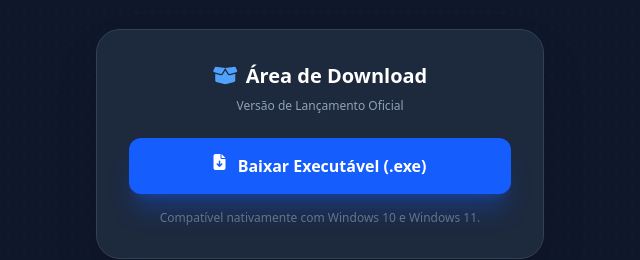
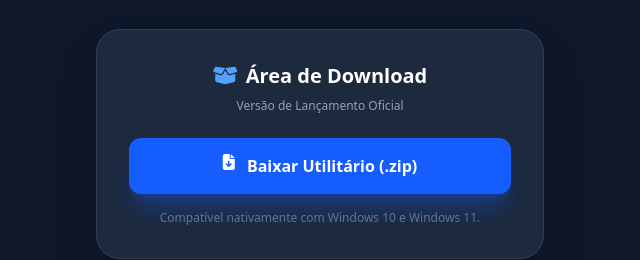
Before and after one commit to brunoguns17/FerramentaSLP, a website: page index.html in a window 1280 px wide. Shown: the part 1480-1740 px from the top of the page, 320-960 px from the left. Drawn offline with nearby package versions, Linux system fonts and the light colour scheme.

Commit message:
Atualiza código HTML e adiciona arquivo zip

```diff
--- a/index.html
+++ b/index.html
@@ -4,9 +4,7 @@
     <meta charset="UTF-8">
     <meta name="viewport" content="width=device-width, initial-scale=1.0">
     <title>EngTool - Ferramenta Avançada para Engenharia Civil</title>
-    <!-- Tailwind CSS v4 para um design moderno e de altíssima qualidade -->
     <script src="https://cdn.jsdelivr.net/npm/@tailwindcss/browser@4"></script>
-    <!-- Biblioteca de Ícones FontAwesome -->
     <link rel="stylesheet" href="https://cdnjs.cloudflare.com/ajax/libs/font-awesome/6.4.0/css/all.min.css">
     <style>
         html { scroll-behavior: smooth; }
@@ -14,7 +12,6 @@
 </head>
 <body class="bg-slate-50 font-sans text-slate-800 antialiased">
 
-    <!-- NAV BAR / CABEÇALHO -->
     <nav class="bg-white/80 backdrop-blur-md shadow-xs sticky top-0 z-50 border-b border-slate-100">
         <div class="max-w-6xl mx-auto px-4 py-4 flex justify-between items-center">
             <div class="flex items-center space-x-2 font-bold text-xl text-blue-600">
@@ -27,7 +24,6 @@
         </div>
     </nav>
 
-    <!-- HERO SECTION (Dobra Principal) -->
     <header class="max-w-6xl mx-auto px-4 py-16 md:py-24 grid md:grid-cols-2 gap-12 items-center">
         <div>
             <span class="bg-blue-50 text-blue-700 text-xs font-bold px-3 py-1 rounded-full uppercase tracking-wider border border-blue-100">
@@ -50,14 +46,11 @@
             </div>
         </div>
 
-        <!-- Tela de Demonstração / Visual do Software (Com clique para expandir) -->
         <div class="bg-white p-2 rounded-2xl shadow-xl border border-slate-200/60">
-            <!-- 📷 Mude 'print_software.png' para o nome real e extensão da sua imagem se necessário -->
             <img src="Captura de tela 2026-05-20 164019.png" alt="Interface do Software EngTool" onclick="expandirImagem(this)" class="w-full rounded-xl object-cover aspect-video border border-slate-100 block cursor-zoom-in hover:opacity-95 transition-all">
         </div>
     </header>
 
-    <!-- SEÇÃO DE RECURSOS / DIFERENCIAIS -->
     <section id="recursos" class="bg-white border-y border-slate-200/60 py-20">
         <div class="max-w-6xl mx-auto px-4">
             <div class="text-center max-w-2xl mx-auto mb-16">
@@ -66,7 +59,6 @@
             </div>
 
             <div class="grid md:grid-cols-3 gap-8">
-                <!-- Card 1 -->
                 <div class="bg-slate-50 p-8 rounded-2xl border border-slate-200/50 hover:border-blue-200 transition-all">
                     <div class="bg-blue-600 text-white w-12 h-12 rounded-xl flex items-center justify-center text-xl font-bold mb-6 shadow-md shadow-blue-500/10">
                         <i class="fa-solid fa-gauge-high"></i>
@@ -74,7 +66,6 @@
                     <h3 class="text-xl font-bold text-slate-900 mb-3">Sem Travamentos</h3>
                     <p class="text-slate-600 leading-relaxed text-sm">Por ser um executável compilado nativamente, processa grandes volumes de dados de engenharia sem lentidão.</p>
                 </div>
-                <!-- Card 2 -->
                 <div class="bg-slate-50 p-8 rounded-2xl border border-slate-200/50 hover:border-blue-200 transition-all">
                     <div class="bg-blue-600 text-white w-12 h-12 rounded-xl flex items-center justify-center text-xl font-bold mb-6 shadow-md shadow-blue-500/10">
                         <i class="fa-solid fa-file-shield"></i>
@@ -82,7 +73,6 @@
                     <h3 class="text-xl font-bold text-slate-900 mb-3">Conformidade Técnico-Normativa</h3>
                     <p class="text-slate-600 leading-relaxed text-sm">Estrutura lógica desenvolvida em total conformidade com os critérios normativos e fórmulas técnicas oficiais.</p>
                 </div>
-                <!-- Card 3 -->
                 <div class="bg-slate-50 p-8 rounded-2xl border border-slate-200/50 hover:border-blue-200 transition-all">
                     <div class="bg-blue-600 text-white w-12 h-12 rounded-xl flex items-center justify-center text-xl font-bold mb-6 shadow-md shadow-blue-500/10">
                         <i class="fa-solid fa-circle-check"></i>
@@ -94,7 +84,6 @@
         </div>
     </section>
 
-    <!-- SEÇÃO CENTRAL DE DOWNLOAD DIRETO -->
     <section id="download" class="bg-slate-900 text-white py-20 relative overflow-hidden">
         <div class="absolute inset-0 bg-[radial-gradient(#1e3a8a_1px,transparent_1px)] [background-size:16px_16px] opacity-20"></div>
         <div class="max-w-4xl mx-auto px-4 text-center relative z-10">
@@ -108,8 +97,8 @@
                 </h3>
                 <p class="text-xs text-slate-400 mb-6">Versão de Lançamento Oficial</p>
 
-                <a href="FerramentaSLP/app.exe" download="ferramenta_engenharia.exe" class="w-full block bg-blue-600 hover:bg-blue-700 text-white font-bold py-4 rounded-xl transition-all shadow-xl shadow-blue-600/30 mb-4 text-center">
-                    <i class="fa-solid fa-file-arrow-down mr-2 animate-bounce"></i> Baixar Executável (.exe)
+                <a href="FerramentaSLP/app.rar" download="ferramenta_engenharia.zip" class="w-full block bg-blue-600 hover:bg-blue-700 text-white font-bold py-4 rounded-xl transition-all shadow-xl shadow-blue-600/30 mb-4 text-center">
+                    <i class="fa-solid fa-file-arrow-down mr-2 animate-bounce"></i> Baixar Utilitário (.zip)
                 </a>
 
                 <p class="text-xs text-slate-500">Compatível nativamente com Windows 10 e Windows 11.</p>
@@ -125,7 +114,6 @@
         </div>
     </section>
 
-    <!-- SEÇÃO: CONTATO / FEEDBACK -->
     <section id="contato" class="max-w-4xl mx-auto px-4 py-20">
         <div class="text-center max-w-2xl mx-auto mb-12">
             <h2 class="text-3xl font-bold text-slate-900 tracking-tight">Fale com o Desenvolvedor</h2>
@@ -133,23 +121,19 @@
         </div>
 
         <div class="grid md:grid-cols-5 gap-8 items-start">
-            <!-- Coluna 1: Opção Rápida (mailto) -->
             <div class="md:col-span-2 bg-blue-50 border border-blue-100 rounded-2xl p-6">
                 <h3 class="text-base font-bold text-slate-900 mb-2">Contato Direto</h3>
                 <p class="text-xs text-slate-600 mb-6 leading-relaxed">Se preferir usar seu próprio aplicativo de e-mail (Outlook, Gmail, Mail do iPhone), clique no botão abaixo:</p>
 
-                <!-- ✉️ AJUSTE AQUI: Mude para o seu e-mail real -->
                 <a href="mailto:seu-email@dominio.com?subject=Feedback%20Ferramenta%20EngTool" class="w-full inline-flex items-center justify-center space-x-2 bg-white hover:bg-slate-100 border border-slate-200 text-slate-800 font-semibold py-3 px-4 rounded-xl text-xs transition-all shadow-xs">
                     <i class="fa-solid fa-envelope text-blue-600 text-sm"></i>
                     <span>Enviar E-mail Direto</span>
                 </a>
             </div>
 
-            <!-- Coluna 2: Formulário Integrado -->
             <div class="md:col-span-3 bg-white border border-slate-200/80 rounded-2xl p-6 shadow-xs">
                 <h3 class="text-base font-bold text-slate-900 mb-4">Enviar Mensagem pelo Site</h3>
 
-                <!-- 🛠️ COMO ATIVAR O FORMULÁRIO: Substitua o 'SEU_ID_DO_FORMSPREE' abaixo pelo seu ID do Formspree -->
                 <form class="space-y-4 text-xs">
                     <div>
                         <label class="block text-slate-700 font-medium mb-1">Seu Nome</label>
@@ -171,7 +155,6 @@
         </div>
     </section>
 
-    <!-- SOBRE O DESENVOLVEDOR -->
     <section class="max-w-4xl mx-auto px-4 py-10 text-center border-t border-slate-200/60">
         <div class="inline-flex bg-blue-50 text-blue-600 border border-blue-100 w-16 h-16 rounded-full mb-4 items-center justify-center shadow-xs">
             <i class="fa-solid fa-laptop-code text-2xl"></i>
@@ -182,7 +165,6 @@
         </p>
     </section>
 
-    <!-- RODAPÉ (FOOTER) -->
     <footer class="bg-slate-950 text-slate-500 text-xs py-10 border-t border-slate-900">
         <div class="max-w-6xl mx-auto px-4 text-center space-y-4">
             <p>&copy; 2026 EngTool. Todos os direitos reservados.</p>
@@ -192,7 +174,6 @@
         </div>
     </footer>
 
-    <!-- MODAL PARA EXPANDIR A IMAGEM (LIGHTBOX) -->
     <div id="modalImagem" onclick="fecharImagem()" class="fixed inset-0 bg-black/80 backdrop-blur-sm z-50 hidden flex items-center justify-center p-4 md:p-12 cursor-zoom-out transition-all duration-300">
         <div class="relative max-w-5xl max-h-[90vh] flex items-center justify-center">
             <button class="absolute -top-10 right-0 text-white text-3xl hover:text-slate-300 cursor-pointer" onclick="fecharImagem()">&times;</button>
@@ -200,7 +181,6 @@
         </div>
     </div>
 
-    <!-- VÍNCULO COM O ARQUIVO JAVASCRIPT EXTERNO -->
     <script src="script.js"></script>
 
 </body>
```
Also changed, not shown: 1 other file.
